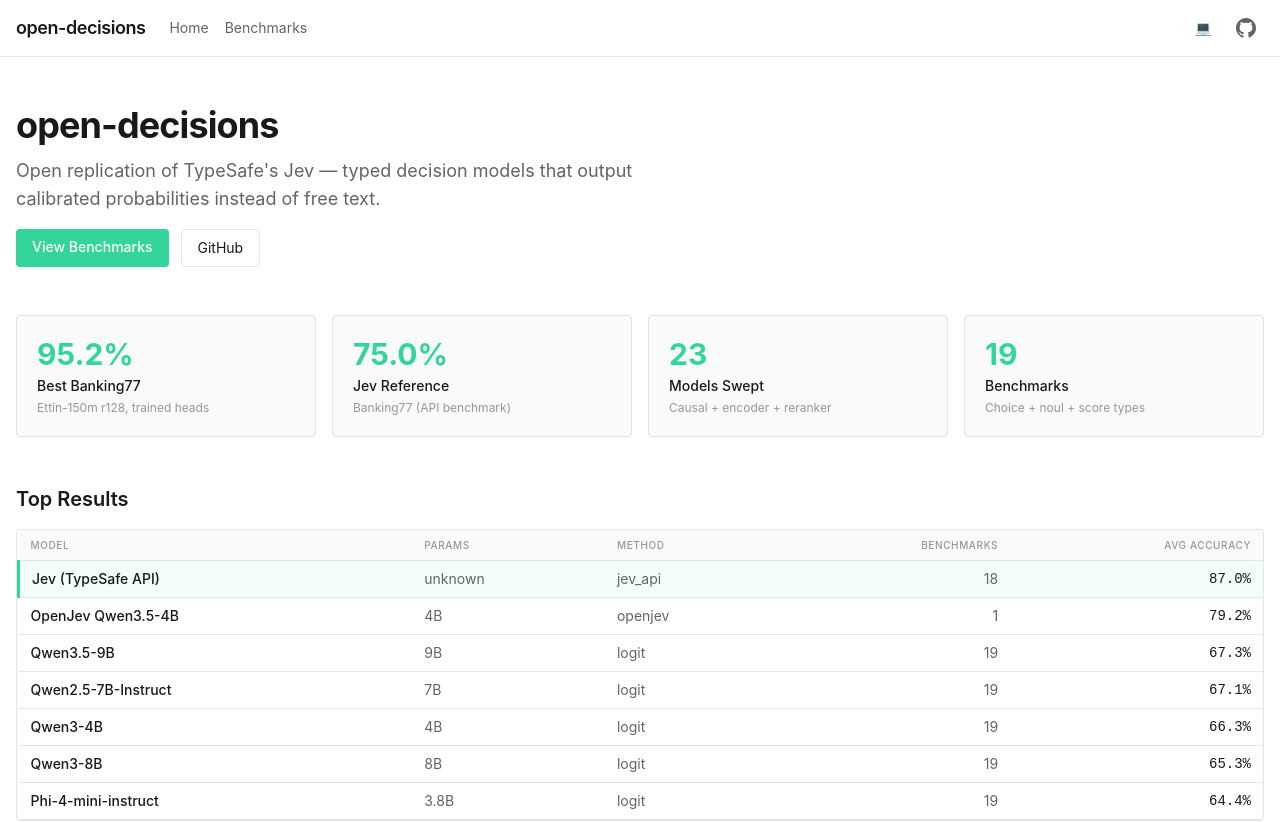
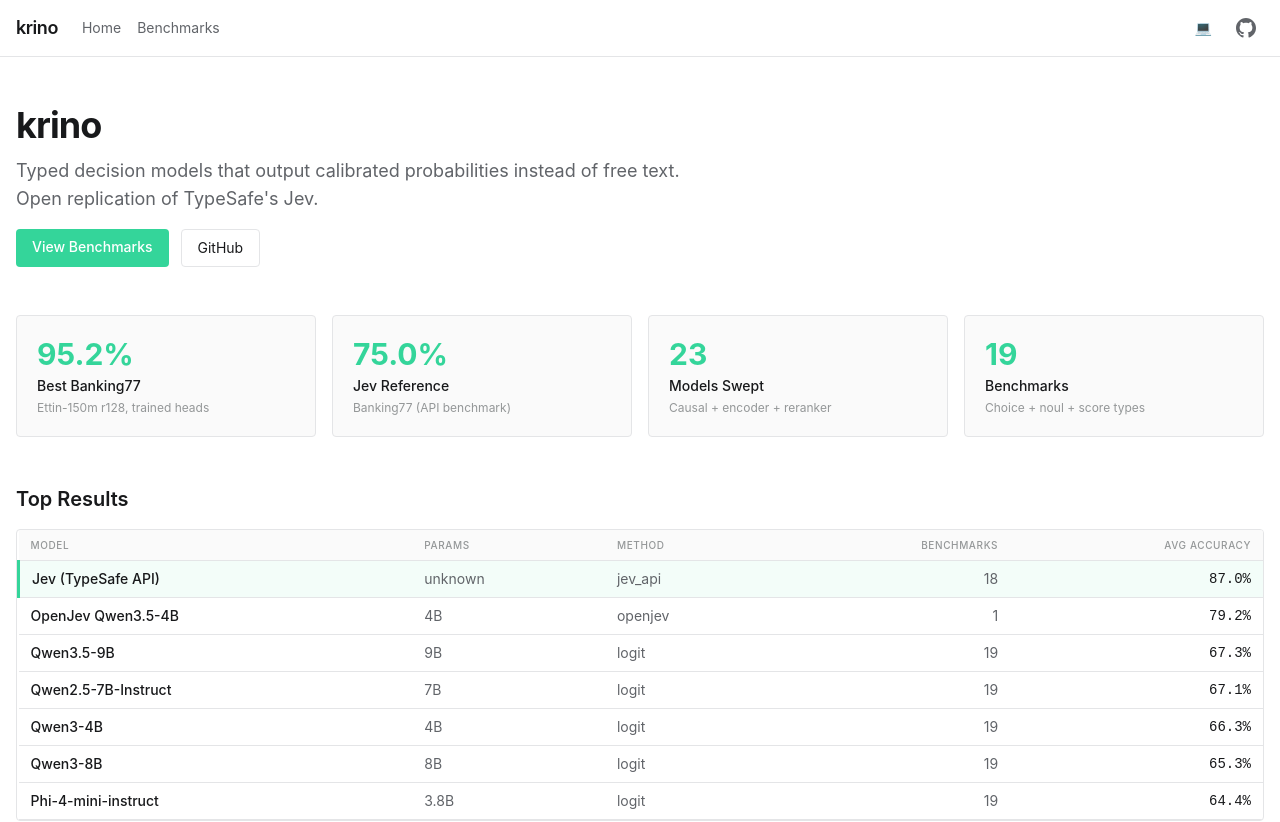
Before and after one commit to Oaklight/krino, a Next.js app in the folder web/: page / in a window 1280 px wide. Shown: the top 822 px of the page. Built offline with nearby package versions, Linux system fonts and the light colour scheme.

Commit message:
Rename open-decisions → krino in web dashboard

```diff
--- a/web/app/layout.tsx
+++ b/web/app/layout.tsx
@@ -4,9 +4,9 @@ import Footer from "@/components/Footer";
 import "./globals.css";
 
 export const metadata: Metadata = {
-  title: "open-decisions",
+  title: "krino",
   description:
-    "Open replication of TypeSafe's Jev — typed decision models that output calibrated probabilities",
+    "Krino — typed decision models that output calibrated probabilities",
 };
 
 export default function RootLayout({
--- a/web/app/page.tsx
+++ b/web/app/page.tsx
@@ -38,10 +38,10 @@ export default function HomePage() {
     <div className="max-w-7xl mx-auto px-4 py-12">
       {/* Hero */}
       <div className="mb-12">
-        <h1 className="text-4xl font-bold tracking-tight mb-3">open-decisions</h1>
+        <h1 className="text-4xl font-bold tracking-tight mb-3">krino</h1>
         <p className="text-lg text-text-dim max-w-2xl">
-          Open replication of TypeSafe&apos;s Jev — typed decision models that output
-          calibrated probabilities instead of free text.
+          Typed decision models that output calibrated probabilities instead of
+          free text. Open replication of TypeSafe&apos;s Jev.
         </p>
         <div className="mt-4 flex gap-3">
           <Link
@@ -51,7 +51,7 @@ export default function HomePage() {
             View Benchmarks
           </Link>
           <a
-            href="https://github.com/Oaklight/open-decisions"
+            href="https://github.com/Oaklight/krino"
             target="_blank"
             rel="noopener noreferrer"
             className="px-4 py-2 rounded-[var(--radius)] border border-border text-sm hover:bg-bg-hover transition-colors"
--- a/web/components/Footer.tsx
+++ b/web/components/Footer.tsx
@@ -2,10 +2,10 @@ export default function Footer() {
   return (
     <footer className="border-t border-border mt-auto py-6">
       <div className="max-w-7xl mx-auto px-4 flex flex-col sm:flex-row items-center justify-between gap-4 text-sm text-text-muted">
-        <span>open-decisions &mdash; replicating typed decision models</span>
+        <span>krino &mdash; typed decision models for calibrated probabilities</span>
         <div className="flex gap-4">
           <a
-            href="https://github.com/Oaklight/open-decisions"
+            href="https://github.com/Oaklight/krino"
             target="_blank"
             rel="noopener noreferrer"
             className="hover:text-text transition-colors"
--- a/web/components/Header.tsx
+++ b/web/components/Header.tsx
@@ -12,7 +12,7 @@ export default function Header() {
       <div className="max-w-7xl mx-auto px-4 h-14 flex items-center justify-between">
         <div className="flex items-center gap-6">
           <Link href="/" className="font-semibold text-lg tracking-tight">
-            open-decisions
+            krino
           </Link>
           <nav className="hidden sm:flex items-center gap-4 text-sm text-text-dim">
             <Link href="/" className="hover:text-text transition-colors">
@@ -26,7 +26,7 @@ export default function Header() {
         <div className="flex items-center gap-2">
           <ThemeToggle />
           <a
-            href="https://github.com/Oaklight/open-decisions"
+            href="https://github.com/Oaklight/krino"
             target="_blank"
             rel="noopener noreferrer"
             className="p-2 rounded-[var(--radius)] hover:bg-bg-hover transition-colors text-text-dim hover:text-text"
```
